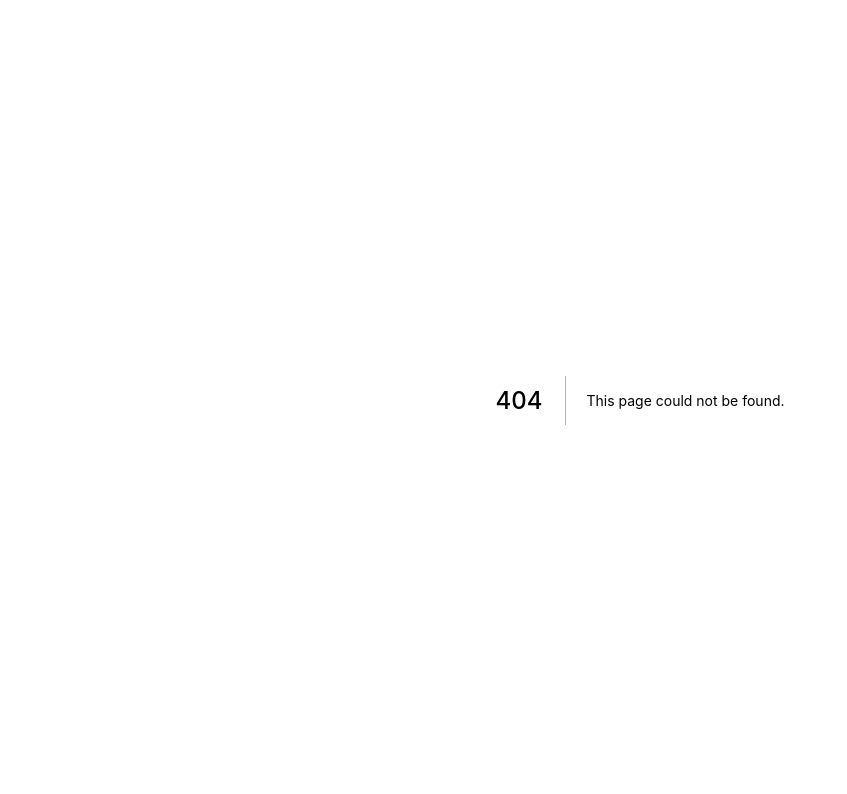
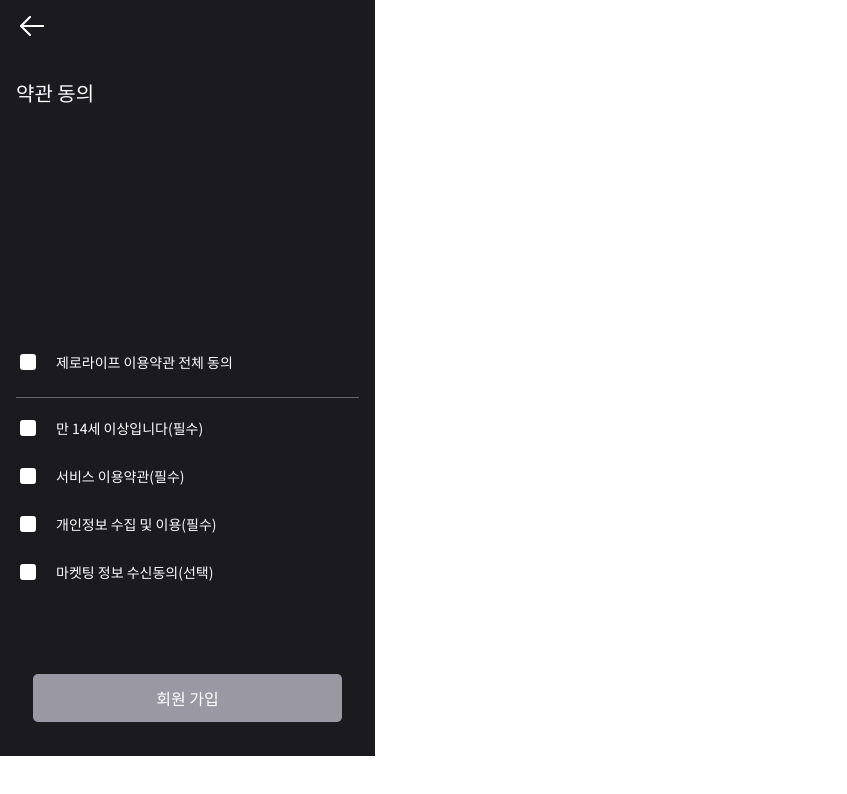
Before and after one commit to bsideproject/praise-frontend, a Next.js app: page /consent in a window 1280 px wide. Before the commit this address had no page. Shown: the top 794 px of the page, without its empty margins (0-847 px from the left). Built offline with nearby package versions, Linux system fonts and the light colour scheme; sample sign-in values are in the browser's storage.

Commit message:
Add: 약관 동의 화면

```diff
--- a/components/Button.tsx
+++ b/components/Button.tsx
@@ -1,7 +1,8 @@
 import styled from "styled-components";
 
 
-const Button = styled.button`
+const Button = styled.button<{ color?: string, background?: string }>`
+	border: 0;
 	display: flex;
 	height: 48px;
 	margin: 24px 17px;
@@ -11,8 +12,9 @@ const Button = styled.button`
 	font-weight: 500;
 	font-size: 16px;
 	border-radius: 5px;
-	color: ${props => props.theme.colors.gray90};
-	background: ${props => props.theme.colors.white};
+	color: ${props => props.color ?? props.theme.colors.gray90};
+	background: ${props => props.background ?? props.theme.colors.white};
+	${props => props.disabled && `background: ${props.theme.colors.gray40}`}
 `;
 
 export default Button;
--- /dev/null
+++ b/components/Checkbox.tsx
@@ -0,0 +1,53 @@
+import React from 'react'
+import styled from 'styled-components'
+
+const CheckboxContainer = styled.div`
+  display: inline-flex;
+  align-items: center;
+  justify-content: center;
+  width: 24px;
+  height: 24ppx;
+  vertical-align: middle;
+`
+
+const Icon = styled.svg`
+  fill: none;
+  stroke: ${props => props.theme.colors.gray80};
+  stroke-width: 3px;
+`
+
+const StyledCheckbox = styled.div<{ checked: boolean }>`
+  display: inline-block;
+  width: 16px;
+  height: 16px;
+  background: ${props => (props.checked ? props.theme.colors.yellow.tintDark : props.theme.colors.white)};
+  border-radius: 3px;
+  transition: all 150ms;
+
+  ${Icon} {
+    visibility: ${props => (props.checked ? 'visible' : 'hidden')}
+  }
+
+  &:hover {
+    cursor: pointer;
+  }
+`
+
+interface CheckboxProps {
+    className?: string,
+    checked: boolean,
+    onCLick: React.FormEventHandler<HTMLDivElement>,
+    checkboxRef: any
+}
+
+const Checkbox = ({ className, checked, onCLick, checkboxRef } : CheckboxProps) => (
+  <CheckboxContainer className={className}>
+    <StyledCheckbox checked={checked} onClick={onCLick} ref={checkboxRef}>
+      <Icon viewBox="0 0 24 24">
+        <polyline points="20 6 9 17 4 12"/>
+      </Icon>
+    </StyledCheckbox>
+  </CheckboxContainer>
+)
+
+export default Checkbox
--- /dev/null
+++ b/components/CheckboxMessage.tsx
@@ -0,0 +1,50 @@
+import { useEffect, useRef, useState } from "react";
+import styled from "styled-components";
+import Checkbox from "./Checkbox";
+
+const CheckboxMessageWrapper = styled.div`
+    display: flex;
+    align-items: center;
+
+    height: 24px;
+
+    .checkbox {
+        margin-right: 16px;
+    }
+
+    .message {
+        font-size: 14px;
+        line-height: 21px;
+        font-weight: 400;
+    }
+
+    &:hover {
+        cursor: pointer;
+    }
+`
+
+const CheckboxMessage = (props: { message: string, checked: boolean, handleChange: Function }) => {
+    const [ checked, setChecked ] = useState(false);
+    const checkboxRef = useRef<HTMLDivElement>(null);
+
+    useEffect(() => {
+        setChecked(props.checked);
+    }, [props.checked])
+
+    const handleChange = (event: any) => {
+        setChecked(prev => {
+            const state = !prev;
+            props.handleChange?.(state);
+            return state;
+        });
+    }
+
+    return (
+        <CheckboxMessageWrapper className="checkbox-message" onClick={() => { checkboxRef?.current?.click() }}>
+            <Checkbox className="checkbox" onCLick={handleChange} checked={checked} checkboxRef={checkboxRef}/>
+            <span className="message">{props.message}</span>
+        </CheckboxMessageWrapper>
+    )
+}
+
+export default CheckboxMessage;
--- a/components/Screen.tsx
+++ b/components/Screen.tsx
@@ -7,7 +7,7 @@ const Screen = styled.div`
     display: flex;
 	flex-direction: column;
 	width: 375px;
-	height: 812px;
+	height: 756px;
 	color: ${props => props.theme.colors.white};
 	background: ${props => props.theme.colors.gray90};
 	font-family: 'Noto Sans KR', sans-serif;
--- a/hooks/isLoggedIn.ts
+++ b/hooks/isLoggedIn.ts
@@ -12,12 +12,12 @@ const isLoggedIn = () => {
 		return axios
 		.get<{ id: string, jwtToken: string }>('/auth')
 		.then(res => {
-			localStorage.setItem('user', JSON.stringify(res.data));
+			localStorage.setItem('user', JSON.stringify(res.data)); // for saving a token to localStorage from authenicated session
 			axios.defaults.headers.common['Authorization'] = res.data.jwtToken;
 			return res.data.id;
 		})
 		.catch(err => {
-			location.assign('/login'); // go to login page
+			location.assign('/splash'); // go to login page
 		})
 	}
 }
--- /dev/null
+++ b/pages/consent.tsx
@@ -0,0 +1,115 @@
+import type { NextPage } from "next";
+import Screen from "../components/Screen";
+import styled, { useTheme } from "styled-components";
+import Image from 'next/image';
+import { useState } from "react";
+import Button from "../components/Button";
+import isLoggedIn from "../hooks/isLoggedIn";
+import CheckboxMessage from "../components/CheckboxMessage";
+
+const ConsentView = styled.div`
+    display: flex;
+    flex-direction: column;
+    max-width: 375;
+    flex-grow: 1;
+    height: 100%;
+
+    padding: 10px 16px;
+
+    .consent-navigation {
+        height: 32px;
+        margin-bottom: 36px;
+    }
+
+    .consent-title {
+        font-size: 20px;
+        font-weight: 500;
+        line-height: 30px;
+        color: ${props => props.theme.colors.white};
+        margin-bottom: 242px;
+    }
+
+    .checkbox-message {
+        margin-bottom: 24px;
+    }
+
+    .consent-view-divider {
+        width: 100%;
+        height: 1px;
+        margin-top: -1px;
+        margin-bottom: 18px;
+        background-color: ${props => props.theme.colors.gray60};
+    }
+
+    .consent-sign-up-button {
+        margin-top: auto;
+    }
+`;
+
+
+const agreementItems = [
+    { key: "age", message: "만 14세 이상입니다(필수)", required: true },
+    { key: "service", message: "서비스 이용약관(필수)", required: true },
+    { key: "privateData", message: "개인정보 수집 및 이용(필수)", required: true },
+    { key: "marketing", message: "마켓팅 정보 수신동의(선택)", required: false },
+];
+
+const Consent: NextPage = () => {
+    const id = isLoggedIn();
+    const [disabled, setDisabled] = useState(true);
+    const [agreementList, setAgreementList] = useState<string[]>([]);
+    const theme = useTheme();
+
+	return (
+        <div>
+            <Screen>
+                <ConsentView>
+                    <div className="consent-navigation">
+                        <Image
+                            height={32}
+                            width={32}
+                            src={'/image/ArrowLeft.png'}
+                            alt={'/image/ArrowLeft.png'}
+                        />
+                    </div>
+                    <div className="consent-title">
+                        약관 동의
+                    </div>
+                    <CheckboxMessage
+                        message={"제로라이프 이용약관 전체 동의"}
+                        checked={agreementList.length === agreementItems.length}
+                        handleChange={(checked: boolean) => {
+                            if(checked) setAgreementList(agreementItems.map(a => a.key));
+                            else setAgreementList([]);
+                        }}
+                    />
+                    <div className="consent-view-divider"/>
+                    {
+                        agreementItems.map(agreementItem => {
+                            return <CheckboxMessage
+                                message={agreementItem.message}
+                                key={agreementItem.key}
+                                checked={agreementList.includes(agreementItem.key)}
+                                handleChange={(checked: boolean) => {
+                                    if(checked) setAgreementList(prev => prev.concat(agreementItem.key));
+                                    else setAgreementList(prev => prev.filter(item => item !== agreementItem.key));
+                                }}
+                            />
+                        })
+                    }
+                    <Button
+                        disabled={!agreementItems.every(item => !item.required || agreementList.includes(item.key))}
+                        className="consent-sign-up-button"
+                        color={theme.colors.white}
+                        background={theme.colors.secondary20}
+                        onClick={() => console.log("회원가입..")}
+                    >
+                        회원 가입
+                    </Button>
+                </ConsentView>
+            </Screen>
+        </div>
+    )
+};
+
+export default Consent;
--- a/pages/index.tsx
+++ b/pages/index.tsx
@@ -1,6 +1,7 @@
 import type { NextPage } from "next";
 
 import styled from "styled-components";
+import isLoggedIn from "../hooks/isLoggedIn";
 
 const Title = styled.h1`
 	font-size: 50px;
@@ -8,6 +9,7 @@ const Title = styled.h1`
 `;
 
 const Home: NextPage = () => {
+	const id = isLoggedIn();
 	return <Title>Home</Title>;
 };
 
--- a/pages/login.tsx
+++ b/pages/login.tsx
@@ -1,9 +1,7 @@
 import type { NextPage } from "next";
-import Button from "../components/Button";
 import Screen from "../components/Screen";
 import styled from "styled-components";
 import Image from 'next/image';
-import axios from "axios";
 
 const LoginView = styled.div`
     display: flex;
@@ -16,7 +14,6 @@ const LoginView = styled.div`
     .login-image-wrapper {
         display: flex;
         overflow: hidden;
-        margin-top: 5%;
         width: 100%;
         height: 53%;
         align-items: center;
--- a/passport/kakaoStrategy.js
+++ b/passport/kakaoStrategy.js
@@ -11,9 +11,9 @@ module.exports = () => {
             callbackURL: '/auth/kakao/callback', // 카카오 로그인 Redirect URI 경로
          },
          async (accessToken, refreshToken, profile, done) => {
-             console.log(profile);
+            //  console.log(profile);
             const { id, kakao_account } = profile._json;
-            console.log(`email: ${kakao_account.email}`);
+            // console.log(`email: ${kakao_account.email}`);
             try {
             //    const exUser = requestUser();
             //    if (exUser) {
@@ -22,7 +22,7 @@ module.exports = () => {
             //       const newUser = createUser();
             //       done(null, newUser);
             //    }
-               done(null, { id: kakao_account.email, jwtToken: "AAA" });
+               done(null, { id: kakao_account.email, jwtToken: undefined });
             } catch (error) {
                console.error(error);
                done(error);
```
Also changed, not shown: server.js (+7 -2 lines), public/image/ArrowLeft.png (added).
